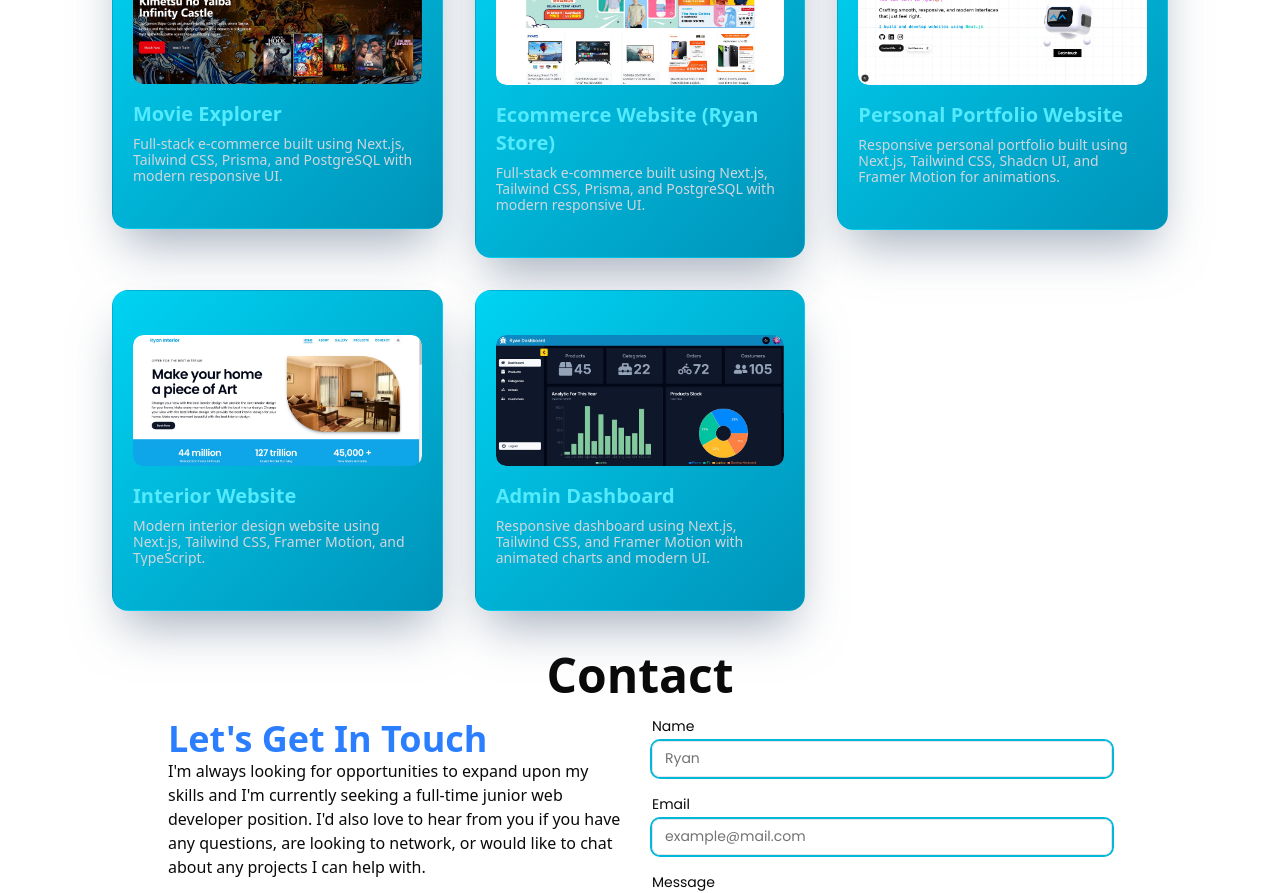
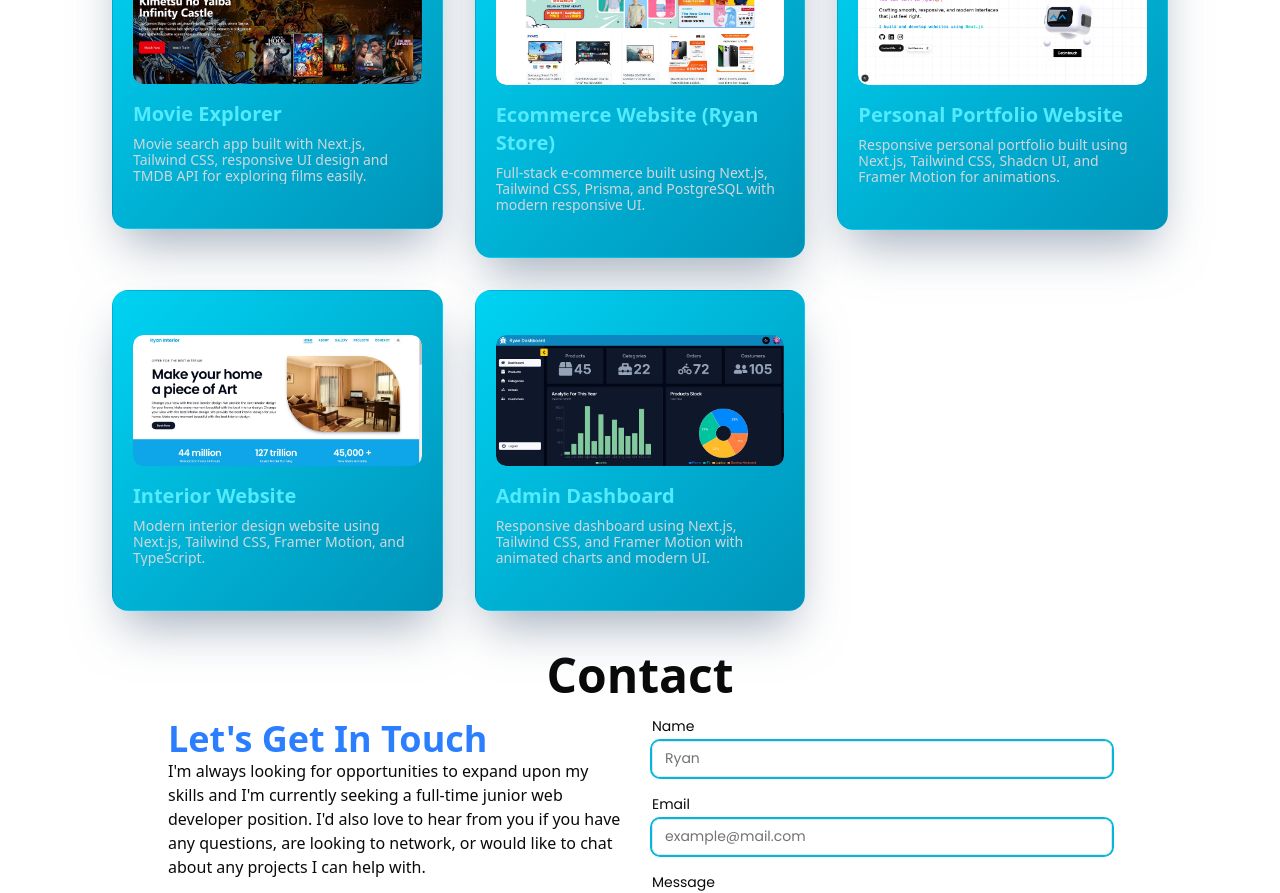
Before and after one commit to Ryan-Fx/ryan-portfolio, a Next.js app: page / in a window 1280 px wide. Shown: the part 1800-2693 px from the top of the page. Built offline with nearby package versions, Linux system fonts and the light colour scheme; no server answers.

Commit message:
update project section : project data

```diff
--- a/src/components/projects/projects.tsx
+++ b/src/components/projects/projects.tsx
@@ -17,7 +17,7 @@ const projectsData: Project[] = [
     id: 1,
     title: "Movie Explorer",
     description:
-      "Full-stack e-commerce built using Next.js, Tailwind CSS, Prisma, and PostgreSQL with modern responsive UI.",
+      "Movie search app built with Next.js, Tailwind CSS, responsive UI design and TMDB API for exploring films easily.",
     image: "/images/projects/ryanwatch.jpg",
     gitUrl: " https://github.com/Ryan-Fx/ryan-movie-explorer",
     previewUrl: " https://ryanwatch.vercel.app",
```
